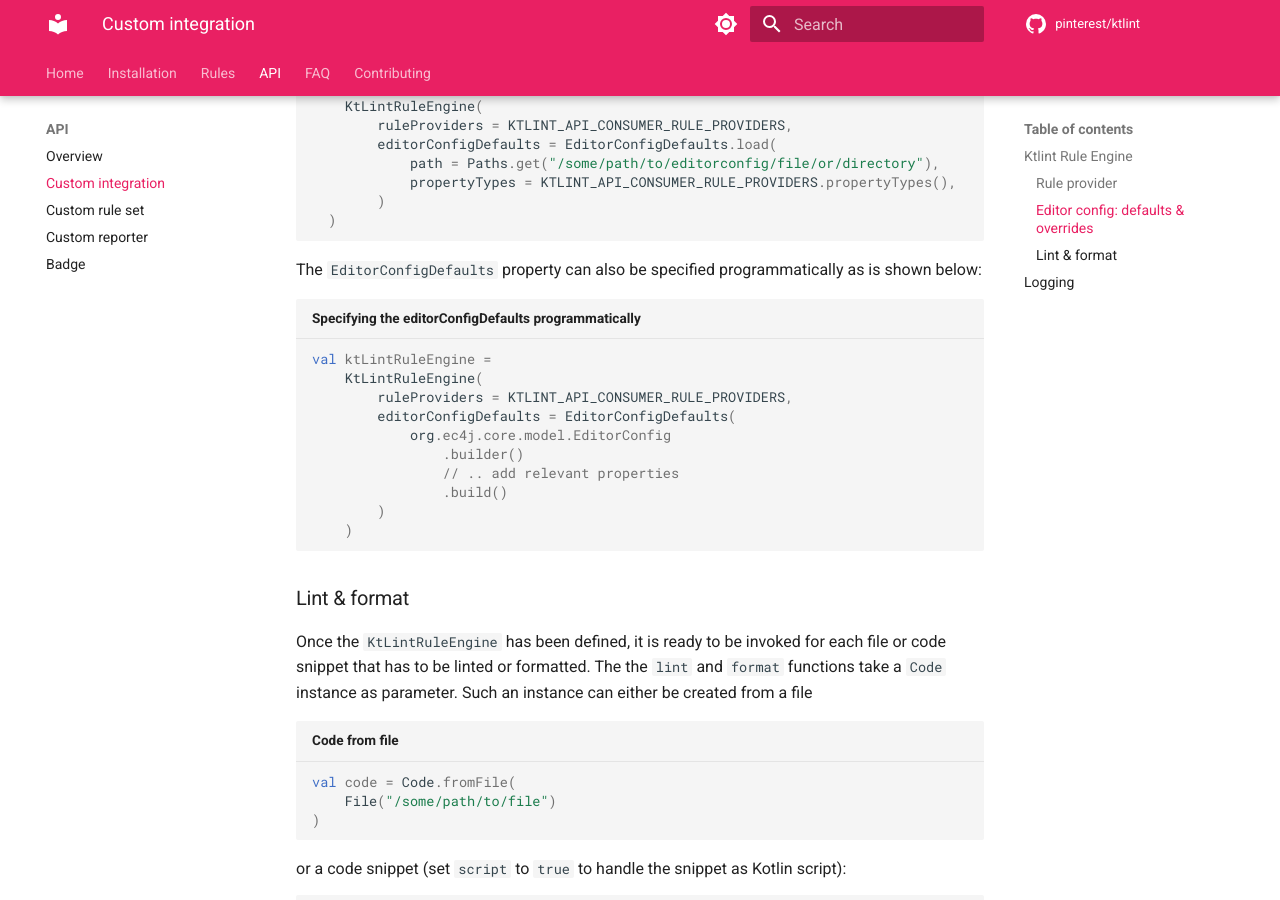
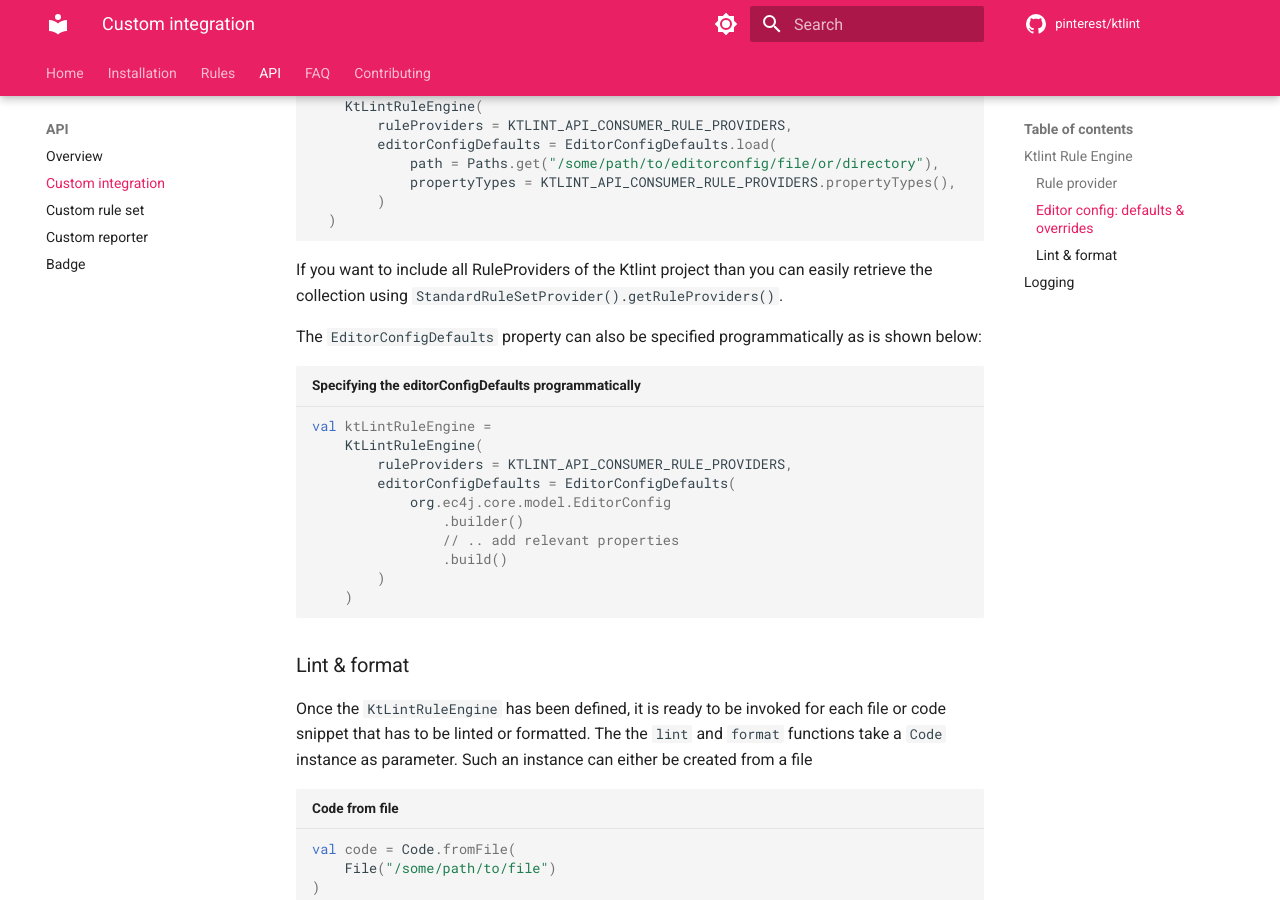
Before and after one commit to pinterest/ktlint, an MkDocs documentation site: the page built from docs/api/custom-integration.md, in a window 1280 px wide and 900 px high, scrolled down 1846 px. Built offline with MkDocs 1.6.1 and Material for MkDocs 9.7.7, drawn with Linux system fonts in a browser that asks for light colours; comment, search, counter and statistics services are not loaded.

````diff
--- a/docs/api/custom-integration.md
+++ b/docs/api/custom-integration.md
@@ -60,6 +60,7 @@ val ktLintRuleEngine =
         )
   )
 ```
+If you want to include all RuleProviders of the Ktlint project than you can easily retrieve the collection using `StandardRuleSetProvider().getRuleProviders()`.
 
 The `EditorConfigDefaults` property can also be specified programmatically as is shown below:
 
````
Also changed, not shown: ktlint-api-consumer/README.md (added, +3 -0 lines), 1 other file.
